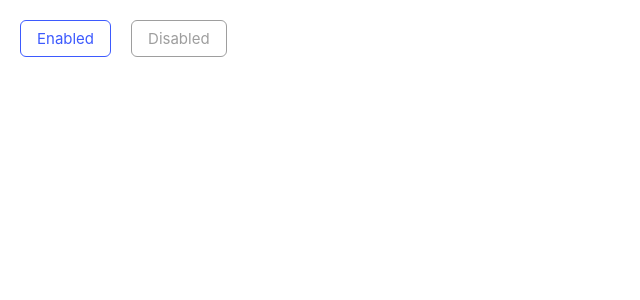
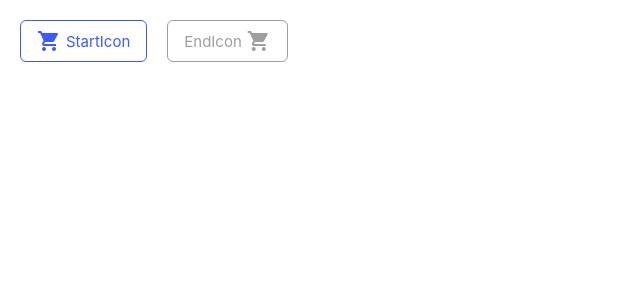
Before and after one commit to Vanaldito/button-component, a React (Vite) app: page / in a window 1280 px wide. Shown: the top 300 px of the page, without its empty margins (0-640 px from the left). Built offline with nearby package versions, Linux system fonts and the light colour scheme.

Commit message:
feat: allow choose to have a google icon on the left or right

```diff
--- a/index.html
+++ b/index.html
@@ -4,6 +4,7 @@
     <meta charset="UTF-8" />
     <link rel="icon" type="image/svg+xml" href="/devchallenges.png" />
     <meta name="viewport" content="width=device-width, initial-scale=1.0" />
+    <link href="https://fonts.googleapis.com/icon?family=Material+Icons" rel="stylesheet">
     <title>Vite + React + TS</title>
   </head>
   <body>
--- a/src/App.tsx
+++ b/src/App.tsx
@@ -6,11 +6,21 @@ export default function App() {
   return (
     <main>
       <div className="buttons">
-        <Button disabled={false} disableShadow={false} variant="outline">
-          Enabled
+        <Button
+          startIcon="local_grocery_store"
+          disabled={false}
+          disableShadow={false}
+          variant="outline"
+        >
+          StartIcon
         </Button>
-        <Button disabled={true} disableShadow={true} variant="outline">
-          Disabled
+        <Button
+          endIcon="local_grocery_store"
+          disabled={true}
+          disableShadow={true}
+          variant="outline"
+        >
+          EndIcon
         </Button>
       </div>
     </main>
--- a/src/components/button.css
+++ b/src/components/button.css
@@ -1,6 +1,9 @@
 .button {
   font-size: 1.5rem;
   cursor: pointer;
+  display: flex;
+  align-items: center;
+  gap: 5px;
 }
 
 .button--variant-default {
--- a/src/components/button.tsx
+++ b/src/components/button.tsx
@@ -1,9 +1,12 @@
 import "./button.css";
+import Icon from "./icon";
 
 interface ButtonProps {
   variant: "default" | "outline" | "text";
   disableShadow: boolean;
   disabled: boolean;
+  startIcon?: string;
+  endIcon?: string;
   children: React.ReactNode;
 }
 
@@ -11,6 +14,8 @@ export default function Button({
   variant,
   disableShadow,
   disabled,
+  startIcon,
+  endIcon,
   children,
 }: ButtonProps) {
   let className = "button";
@@ -20,7 +25,9 @@ export default function Button({
 
   return (
     <button className={className} type="button">
+      {startIcon && <Icon iconName={startIcon} />}
       {children}
+      {endIcon && <Icon iconName={endIcon} />}
     </button>
   );
 }
--- /dev/null
+++ b/src/components/icon.tsx
@@ -0,0 +1,7 @@
+interface IconProps {
+  iconName: string;
+}
+
+export default function Icon({ iconName }: IconProps) {
+  return <span className="material-icons">{iconName}</span>;
+}
```
